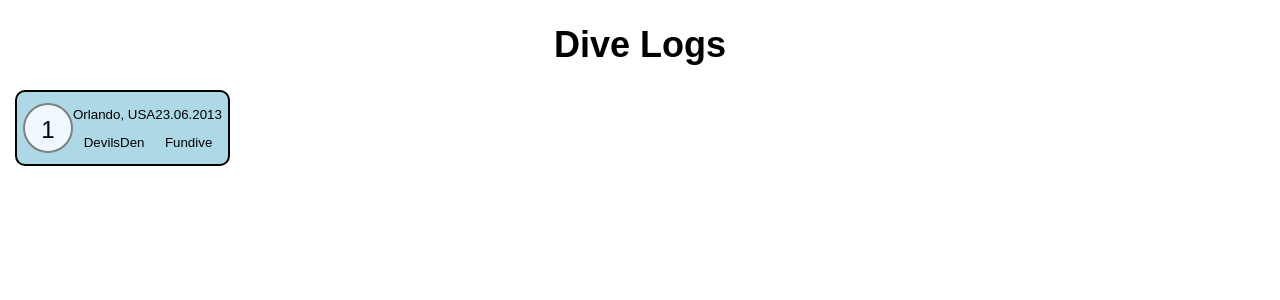
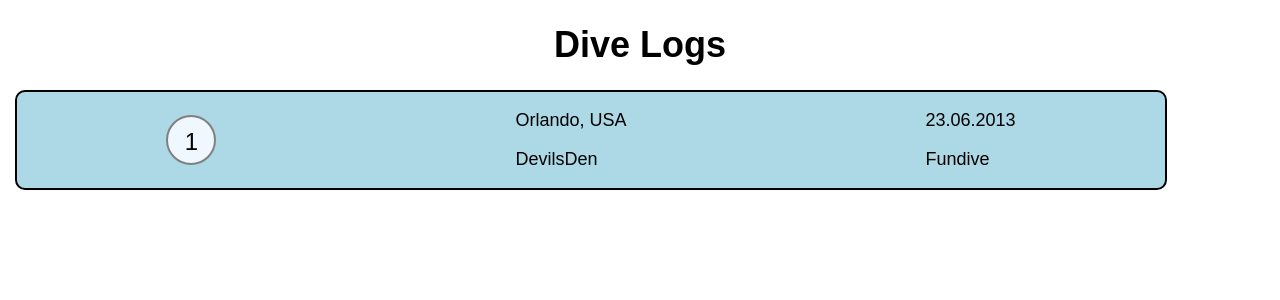
Before and after one commit to FlyingMoe91/capstone-project, a React (Create React App) app: page / in a window 1280 px wide. Shown: the top 300 px of the page. Built offline with nearby package versions, Linux system fonts and the light colour scheme.

Commit message:
Change button back to div

```diff
--- a/src/components/DiveLog.js
+++ b/src/components/DiveLog.js
@@ -73,7 +73,7 @@ export default function DiveLog({
   }
 }
 
-const DiveLogCard = styled.button`
+const DiveLogCard = styled.div`
   display: flex;
   flex-direction: row;
   justify-content: space-around;
```
